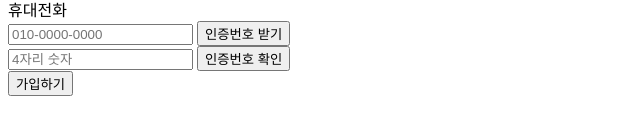
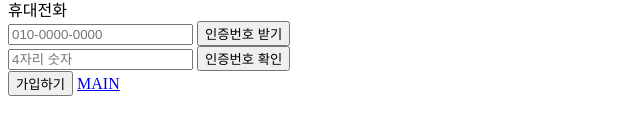
Before and after one commit to Foxtar00/DP2019, a plain HTML site: page form.html in a window 1280 px wide. Shown: the part 259-394 px from the top of the page, 0-640 px from the left. Drawn offline with Linux system fonts and the light colour scheme.

Commit message:
20190929(10:47)

```diff
--- a/form.html
+++ b/form.html
@@ -35,6 +35,7 @@
                 <input type="text" name="phone" placeholder="4자리 숫자">
                 <input type="button" onclick="alert('인증번호가 확인되었습니다.')" value="인증번호 확인" /> <br />
                 <input type="submit" value="가입하기" />
+                <a href="index.html">MAIN</a>
             </form>
         </div>
         <footer></footer>
```
